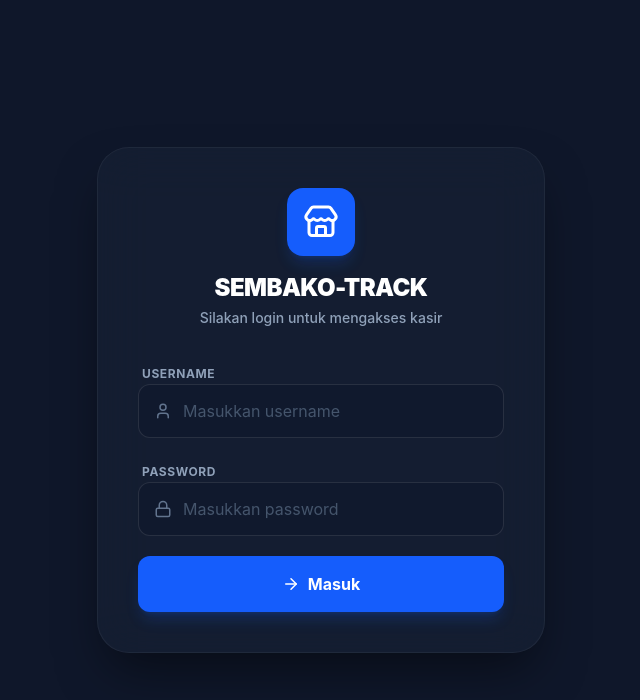
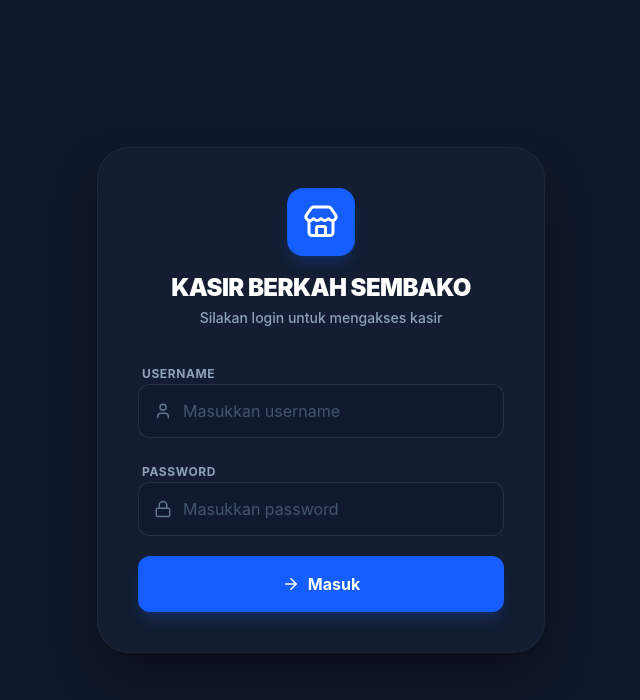
Before and after one commit to Amir-52/sembako-track-frontend, a React (Vite) app: page / in a window 1280 px wide. Shown: the top 700 px of the page, without its empty margins (319-959 px from the left). Built offline with nearby package versions, Linux system fonts and the light colour scheme.

Commit message:
style: ganti nama aplikasi menjadi Kasir Berkah Sembako

```diff
--- a/index.html
+++ b/index.html
@@ -4,7 +4,9 @@
     <meta charset="UTF-8" />
     <link rel="icon" type="image/svg+xml" href="/favicon.svg" />
     <meta name="viewport" content="width=device-width, initial-scale=1.0" />
-    <title>sembako-track-frontend</title>
+    <title>Vite + React</title>
+
+    <title>Kasir Berkah Sembako - Manajemen Toko</title>
   </head>
   <body>
     <div id="root"></div>
--- a/src/App.jsx
+++ b/src/App.jsx
@@ -92,7 +92,7 @@ function App() {
             </div>
             <div>
               <h1 className="text-2xl font-black tracking-tight bg-gradient-to-r from-white to-slate-400 bg-clip-text text-transparent">
-                SEMBAKO-TRACK
+                KASIR BERKAH SEMBAKO
               </h1>
               <p className="text-slate-500 text-sm font-medium">Professional POS System v2.1</p>
             </div>
--- a/src/Login.jsx
+++ b/src/Login.jsx
@@ -50,7 +50,7 @@ export default function Login({ setToken }) {
             <Store size={36} className="text-white" />
           </div>
           <h1 className="text-2xl font-black tracking-tight text-white uppercase">
-            {isRegister ? 'Daftar Akun' : 'Sembako-Track'}
+            {isRegister ? 'Daftar Akun' : 'Kasir Berkah Sembako'}
           </h1>
           <p className="text-slate-400 text-sm mt-1 font-medium">
             {isRegister ? 'Buat akun admin pertama kamu' : 'Silakan login untuk mengakses kasir'}
```
